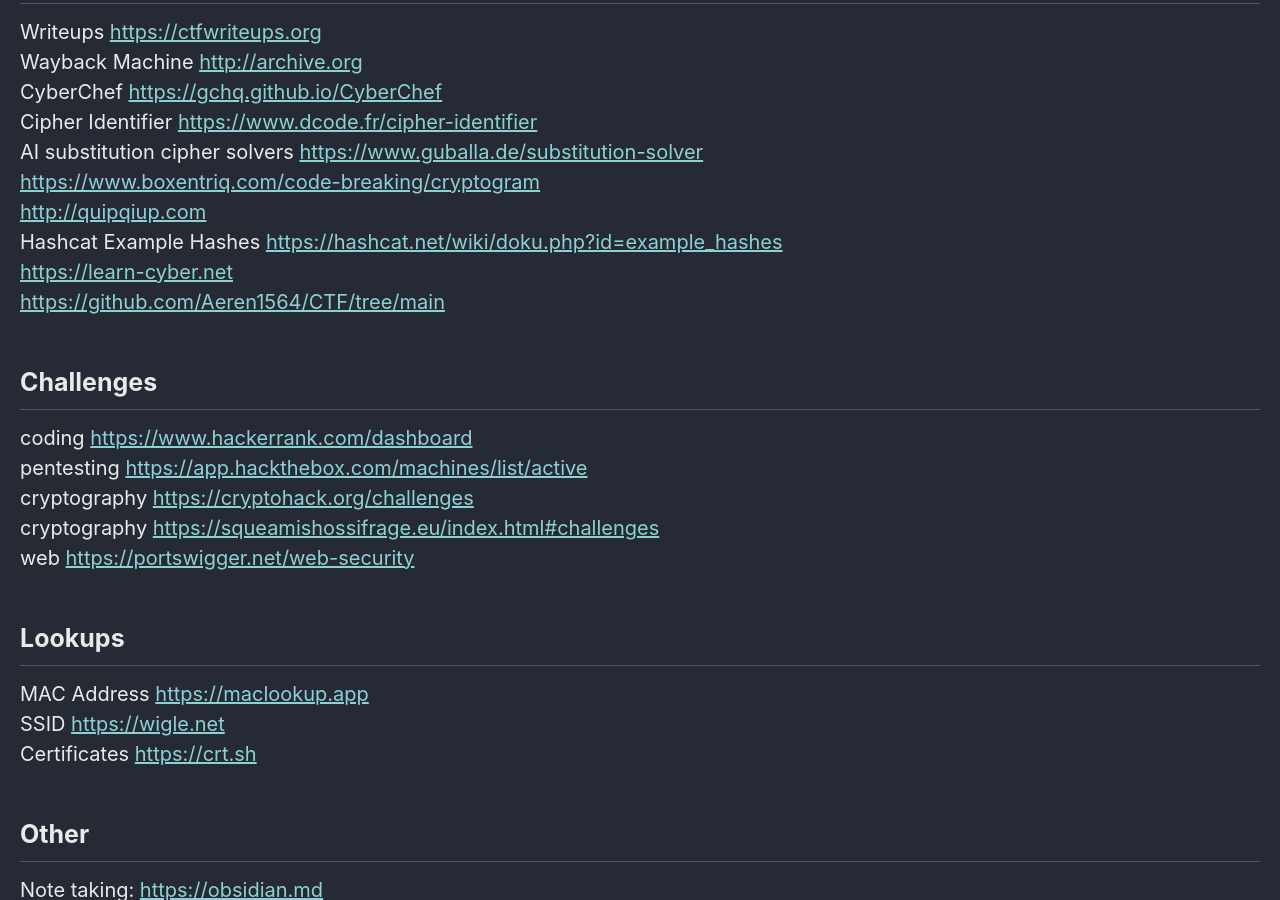
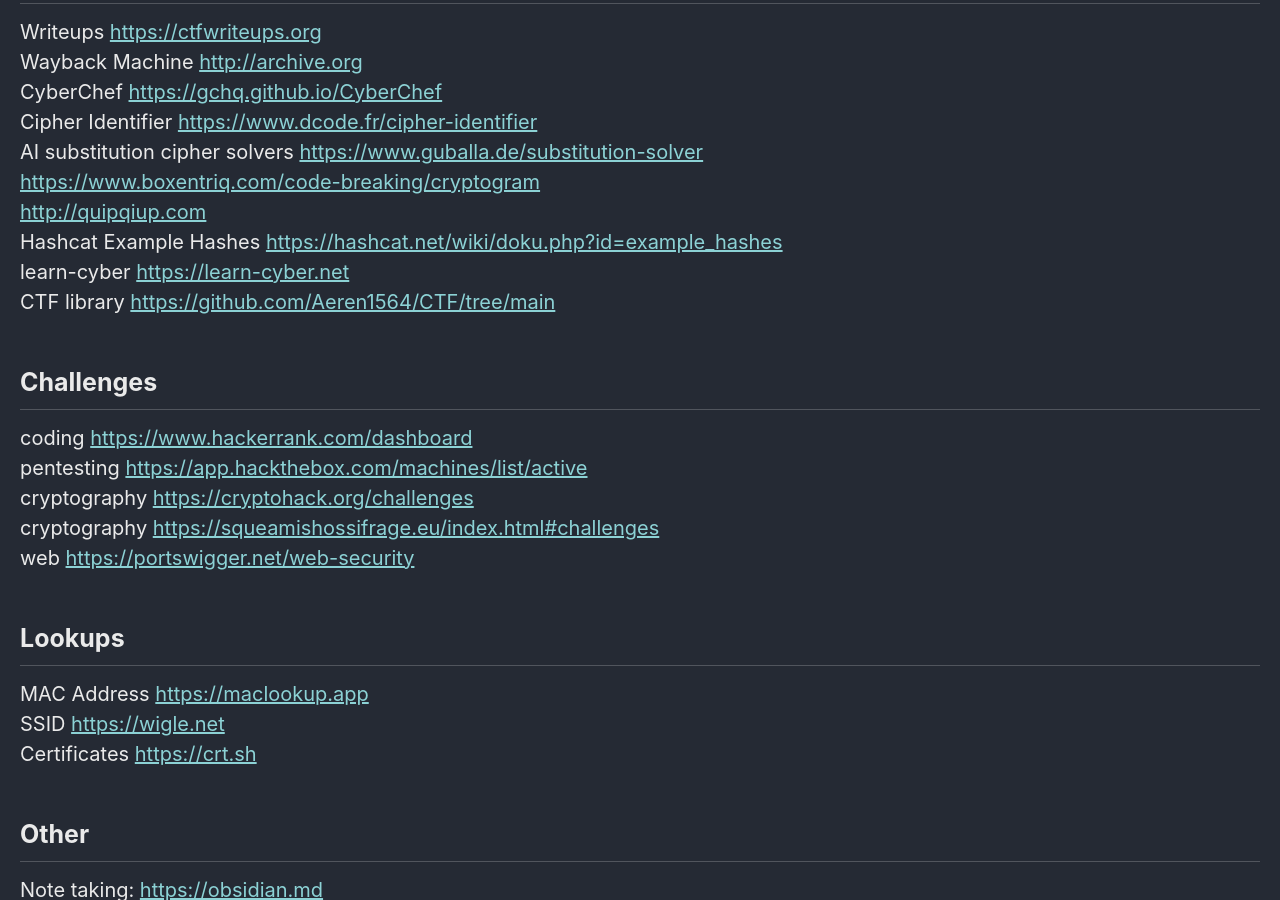
Before and after one commit to Connor-McCartney/Connor-McCartney.github.io, a Jekyll site: the page built from _pages/misc/resources.md, in a window 1280 px wide and 900 px high, scrolled down 779 px. Built offline with Jekyll 4.4.1, drawn with Linux system fonts in a browser that asks for light colours; cached includes are drawn as plain includes.

Commit message:
Update resources.md

```diff
--- a/_pages/misc/resources.md
+++ b/_pages/misc/resources.md
@@ -30,8 +30,8 @@ AI substitution cipher solvers <https://www.guballa.de/substitution-solver> <br>
 <https://www.boxentriq.com/code-breaking/cryptogram> <br>
 <http://quipqiup.com> <br>
 Hashcat Example Hashes <https://hashcat.net/wiki/doku.php?id=example_hashes> <br>
-<https://learn-cyber.net> <br>
-<https://github.com/Aeren1564/CTF/tree/main> <br>
+learn-cyber <https://learn-cyber.net> <br>
+CTF library <https://github.com/Aeren1564/CTF/tree/main> <br>
 
 ## Challenges
 
```
